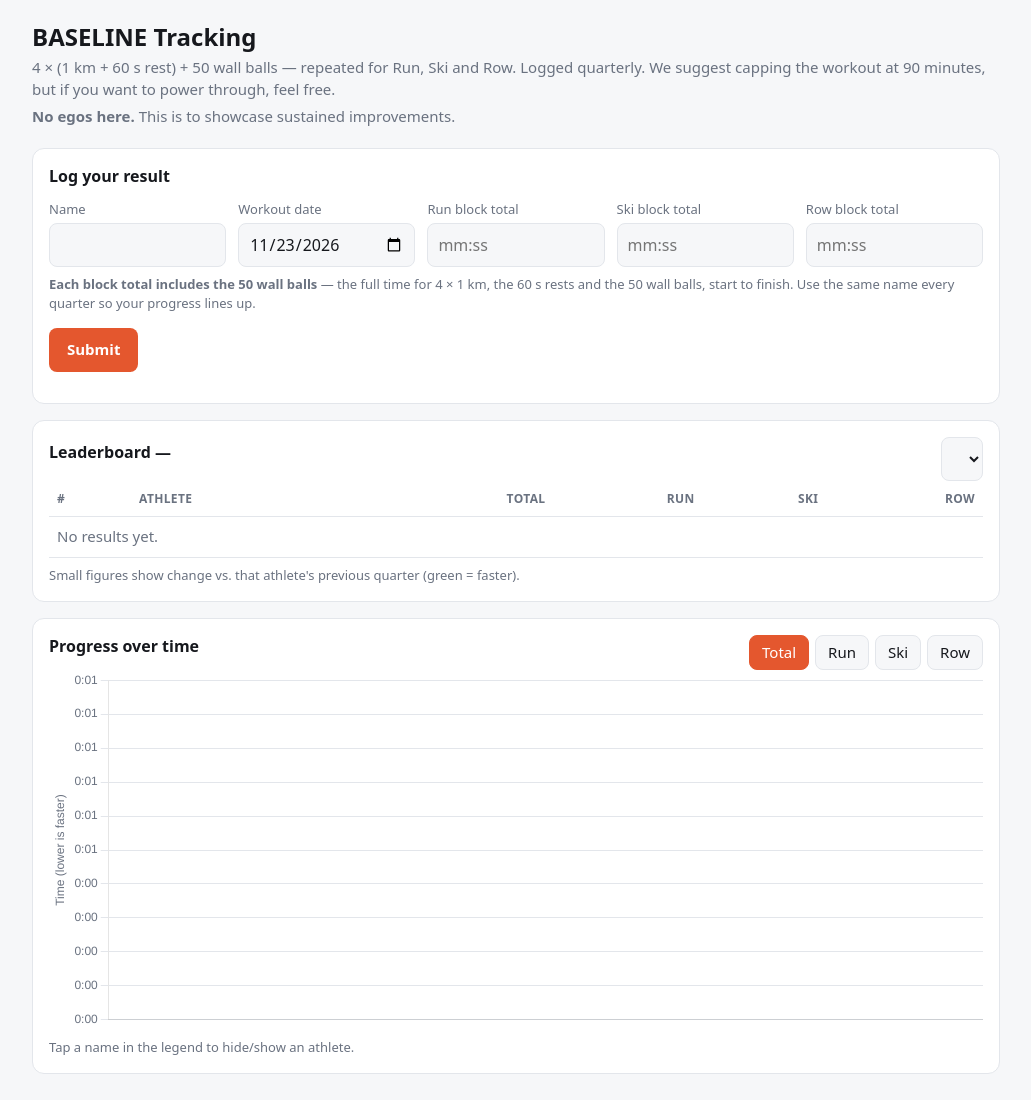
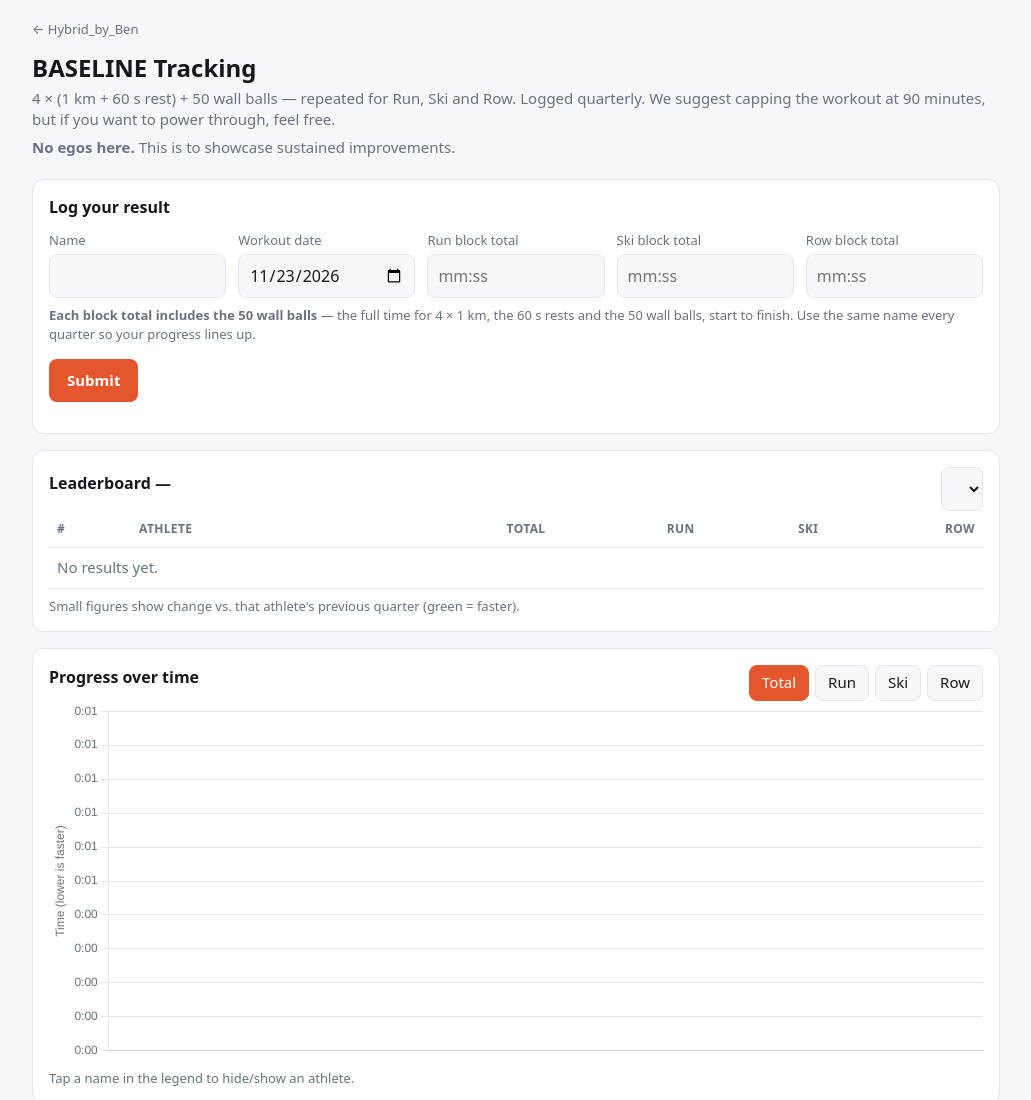
Before and after one commit to brodeurbenjamin/baseline, a plain HTML site: page site/index.html in a window 1280 px wide. Shown: the top 1100 px of the page, without its empty margins (124-1155 px from the left). Drawn offline with nearby package versions, Linux system fonts and the light colour scheme; files whose address does not match are found by name.

Commit message:
Add a back link to the hybridbyben.com home page (#3)
Same "← Hybrid_by_Ben" link as Ticket Watch.


Claude-Session: https://claude.ai/code/session_01SvWJ8oMKkQNaB1Z6364wrG

Co-authored-by: Claude <noreply@anthropic.com>

```diff
--- a/site/index.html
+++ b/site/index.html
@@ -18,6 +18,7 @@
   body { margin:0; background:var(--bg); color:var(--text);
          font:15px/1.45 system-ui,-apple-system,Segoe UI,Roboto,sans-serif }
   .wrap { max-width:1000px; margin:0 auto; padding:20px 16px 60px }
+  .crumb { font-size:13px; margin:0 0 12px } .crumb a { color:var(--muted); text-decoration:none }
   h1 { font-size:24px; margin:0 0 2px } h2 { font-size:16px; margin:0 0 12px }
   .sub { color:var(--muted); margin:0 0 20px }
   .card { background:var(--card); border:1px solid var(--line); border-radius:12px;
@@ -55,6 +56,7 @@
 </head>
 <body>
 <div class="wrap">
+  <p class="crumb"><a href="/">← Hybrid_by_Ben</a></p>
   <h1 id="title">BASELINE Tracking</h1>
   <p class="sub" style="margin-bottom:6px">4 × (1 km + 60 s rest) + 50 wall balls — repeated for Run, Ski and Row. Logged quarterly. We suggest capping the workout at 90 minutes, but if you want to power through, feel free.</p>
   <p class="sub"><strong>No egos here.</strong> This is to showcase sustained improvements.</p>
```
